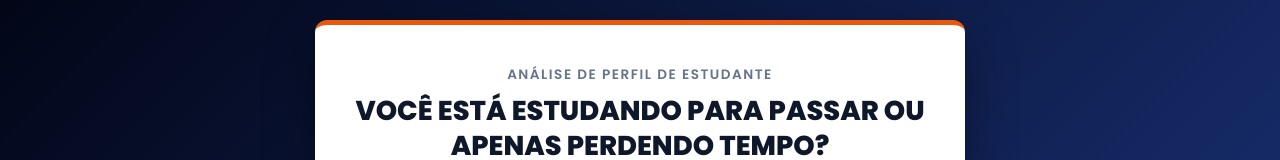
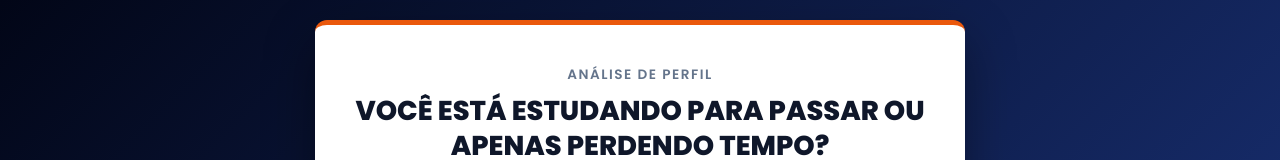
Before and after one commit to anakarolinaiclube-ux/protocoloaprovaqz, a plain HTML site: page index.html in a window 1280 px wide. Shown: the top 160 px of the page. Drawn offline with Linux system fonts and the light colour scheme; a web font is replaced by a local one.

Commit message:
Update index.html

```diff
--- a/index.html
+++ b/index.html
@@ -278,7 +278,7 @@
 
         <!-- HEADER DO QUIZ -->
         <div id="quiz-header">
-            <div style="font-size: 0.85rem; color: #64748b; letter-spacing: 1.5px; margin-bottom: 8px; font-weight: 600;">ANÁLISE DE PERFIL DE ESTUDANTE</div>
+            <div style="font-size: 0.85rem; color: #64748b; letter-spacing: 1.5px; margin-bottom: 8px; font-weight: 600;">ANÁLISE DE PERFIL</div>
             <h1>Você está estudando para passar ou apenas perdendo tempo?</h1>
 
             <p class="intro">
```
